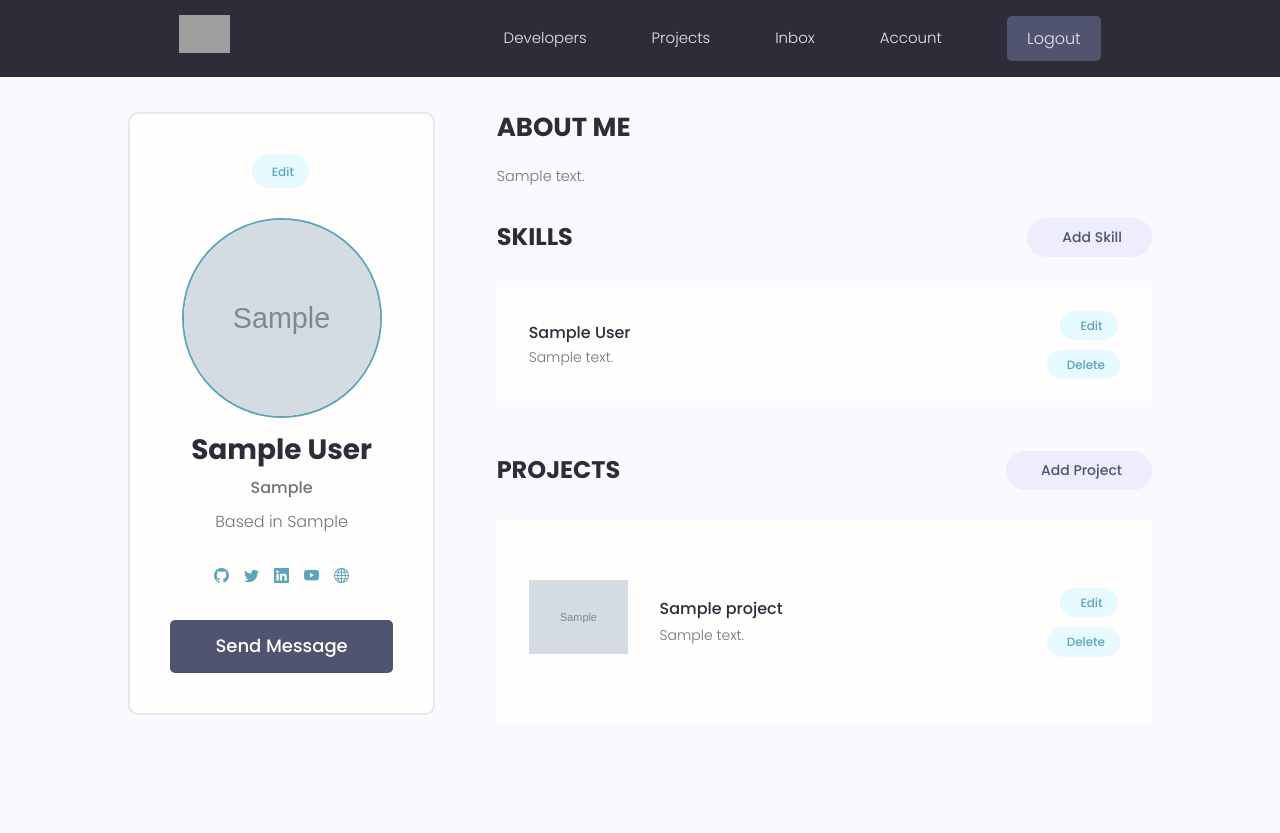
After one commit to thiagocmelods/DevSearch, a Django app: page /account/ in a window 1280 px wide. The commit adds this page. Run offline with Django 4.2, Linux system fonts and the light colour scheme; a user stored in the database is signed in; tables that the repository leaves empty hold one stand-in row (values such as "Sample post"); grey boxes marked "Sample" are stand-in pictures; some libraries are stand-ins or nearby versions; grey boxes are pictures that could not be loaded.

Commit message:
User account eand edit profile

```diff
--- a/templates/navbar.html
+++ b/templates/navbar.html
@@ -15,10 +15,9 @@
           <li class="header__menuItem"><a href="{% url 'profiles' %}">Developers</a></li>
           <li class="header__menuItem"><a href="{% url 'projects' %}">Projects</a></li>
           <li class="header__menuItem"><a href="#">Inbox</a></li>
-          <li class="header__menuItem"><a href="#">My Account</a></li>
 
           {% if request.user.is_authenticated %}
-            <li class="header__menuItem"><a href="{% url 'create-project' %}">Add Project</a></li>
+            <li class="header__menuItem"><a href="{% url 'account' %}">Account</a></li>
             <li class="header__menuItem"><a href="{% url 'logout' %}" class="btn btn--sub">Logout</a></li>
           {% else %}
             <li class="header__menuItem"><a href="{% url 'login' %}" class="btn btn--sub">Login/Sign Up</a></li>
--- /dev/null
+++ b/users/templates/users/account.html
@@ -0,0 +1,108 @@
+{% extends 'main.html' %}
+
+{% block content %}
+
+  <!-- Main Section -->
+  <main class="settingsPage profile my-md">
+    <div class="container">
+      <div class="layout">
+        <div class="column column--1of3">
+          <div class="card text-center">
+            <div class="card__body dev">
+              <a class="tag tag--pill tag--main settings__btn" href="{% url 'edit-account' %}"><i class="im im-edit"></i> Edit</a>
+              <img class="avatar avatar--xl dev__avatar" src="{{ profile.profile_image.url }}" />
+              <h2 class="dev__name">{{ profile.name }}</h2>
+              <p class="dev__title">{{ profile.short_intro }}</p>
+              <p class="dev__location">Based in {{ profile.location }}</p>
+              <ul class="dev__social">
+                {% if profile.social_github %}
+                <li>
+                  <a title="Github" href="{{ profile.social_github }}" target="_blank"><i class="bi bi-github"></i></a>
+                </li>
+                {% endif %}
+                {% if profile.social_twitter %}
+                <li>
+                  <a title="Twitter" href="{{ profile.social_twitter }}" target="_blank"><i class="bi bi-twitter"></i></a>
+                </li>
+                {% endif%}
+                {% if profile.social_linkedin %}
+                <li>
+                  <a title="LinkedIn" href="{{ profile.social_linkedin }}" target="_blank"><i class="bi bi-linkedin"></i></a>
+                </li>
+                {% endif %}
+                {% if profile.social_youtube %}
+                <li>
+                  <a title="Youtube" href="{{ profile.social_youtube }}" target="_blank"><i class="bi bi-youtube"></i></a>
+                </li>
+                {% endif %}
+                {% if profile.social_website %}
+                <li>
+                  <a title="Personal Website" href="{{ profile.social_website }}" target="_blank"><i class="bi bi-globe"></i></a>
+                </li>
+                {% endif %}
+              </ul>
+              <a href="#" class="btn btn--sub btn--lg">Send Message </a>
+            </div>
+          </div>
+        </div>
+        <div class="column column--2of3">
+          <div class="devInfo">
+            <h3 class="devInfo__title">About Me</h3>
+            <p class="devInfo__about">
+              {{ profile.bio }}
+            </p>
+          </div>
+          <div class="settings">
+            <h3 class="settings__title">Skills</h3>
+            <a class="tag tag--pill tag--sub settings__btn tag--lg" href="#"><i class="im im-plus"></i> Add Skill</a>
+          </div>
+
+          <table class="settings__table">
+            {% for skill in skills %}
+            <tr>
+              <td class="settings__tableInfo">
+                <h4>{{ skill.name }}</h4>
+                <p>
+                  {{ skill.description }}
+                </p>
+              </td>
+              <td class="settings__tableActions">
+                <a class="tag tag--pill tag--main settings__btn" href="#"><i class="im im-edit"></i> Edit</a>
+                <a class="tag tag--pill tag--main settings__btn" href="#"><i class="im im-x-mark-circle-o"></i>
+                  Delete</a>
+              </td>
+            </tr>
+            {% endfor %}
+          </table>
+
+          <div class="settings">
+            <h3 class="settings__title">Projects</h3>
+            <a class="tag tag--pill tag--sub settings__btn tag--lg" href="{% url 'create-project' %}"><i class="im im-plus"></i> Add Project</a>
+          </div>
+
+          <table class="settings__table">
+            {% for project in projects %}
+              <tr>
+                <td class="settings__thumbnail">
+                  <a href="{% url 'project' project.id %}"><img src="{{ project.featured_image.url }}" alt="Project Thumbnail" /></a>
+                </td>
+                <td class="settings__tableInfo">
+                  <a href="{% url 'project' project.id %}">{{ project.title }}</a>
+                  <p>
+                    {{ project.description|truncatewords:50 }}
+                  </p>
+                </td>
+                <td class="settings__tableActions">
+                  <a class="tag tag--pill tag--main settings__btn" href="{% url 'update-project' project.id %}"><i class="im im-edit"></i> Edit</a>
+                  <a class="tag tag--pill tag--main settings__btn" href="{% url 'delete-project' project.id %}"><i class="im im-x-mark-circle-o"></i>
+                    Delete</a>
+                </td>
+              </tr>
+            {% endfor %}
+          </table>
+        </div>
+      </div>
+    </div>
+  </main>
+
+{% endblock content %}
--- a/users/urls.py
+++ b/users/urls.py
@@ -7,4 +7,6 @@ urlpatterns = [
     path('register', views.registerUser, name='register'),
     path('', views.profiles, name='profiles'),
     path('profile/<str:pk>', views.userProfile, name='user-profile'),
+    path('account/', views.userAccount, name='account'),
+    path('edit-account/', views.editAccount, name='edit-account'),
 ]
--- a/users/views.py
+++ b/users/views.py
@@ -5,7 +5,7 @@ from django.contrib.auth.models import User
 from django.contrib.auth.decorators import login_required
 from django.contrib import messages
 from django.contrib.auth.forms import UserCreationForm
-from .forms import CustomUserCreationForm
+from .forms import CustomUserCreationForm, ProfileForm
 
 
 def loginUser(request):
@@ -54,7 +54,7 @@ def registerUser(request):
 
             messages.success(request, 'User account was created.')
             login(request, user)
-            return redirect('profiles')
+            return redirect('edit-account')
         else:
             messages.error(request, 'An error has occurred during registration.')
 
@@ -74,3 +74,27 @@ def userProfile(request, pk):
     otherSkills = profile.skill_set.filter(description__exact="")
     context = {'profile':profile, 'topSkills': topSkills, 'otherSkills': otherSkills}
     return render(request, 'users/user-profile.html', context)
+
+
+@login_required(login_url='login')
+def userAccount(request):
+    profile = request.user.profile
+    skills = profile.skill_set.all
+    projects = profile.project_set.all
+    context = {'profile':profile, 'skills': skills, 'projects':projects}
+    return render(request, 'users/account.html', context)
+
+
+@login_required(login_url='login')
+def editAccount(request):
+    profile = request.user.profile
+    form = ProfileForm(instance=profile)
+    if request.method == 'POST':
+        form = ProfileForm(request.POST, request.FILES, instance=profile)
+        if form.is_valid():
+            form.save()
+            messages.success(request, 'Account updated successfully')
+            return redirect('account')
+
+    context = {'form':form}
+    return render(request, 'users/profile_form.html', context)
```
Also changed, not shown: projects/views.py (+8 -3 lines), users/forms.py (+13 -0 lines), users/signals.py (+11 -0 lines), users/templates/users/profile_form.html (added, +26 -0 lines), static/images/profiles/background.JPG (added).
